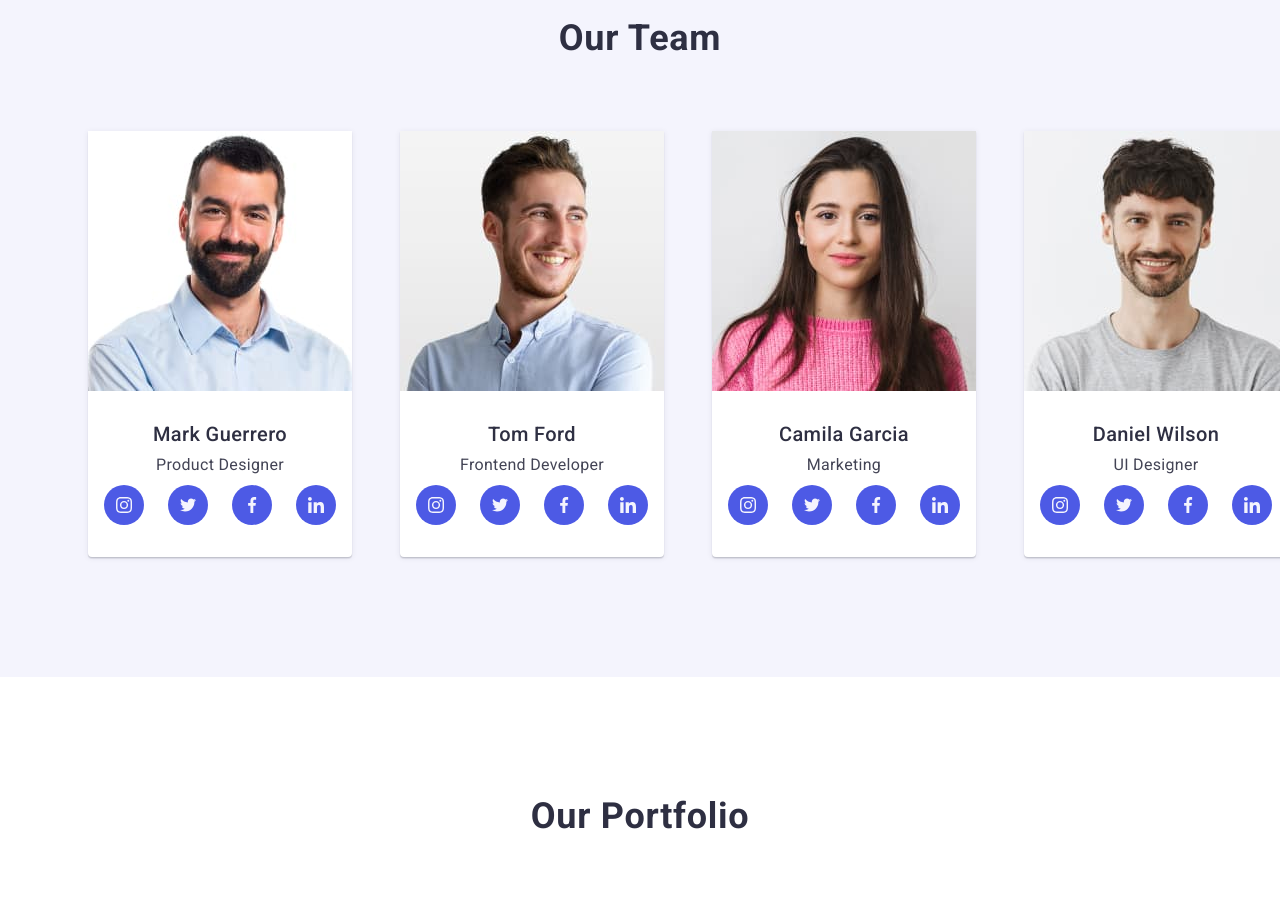
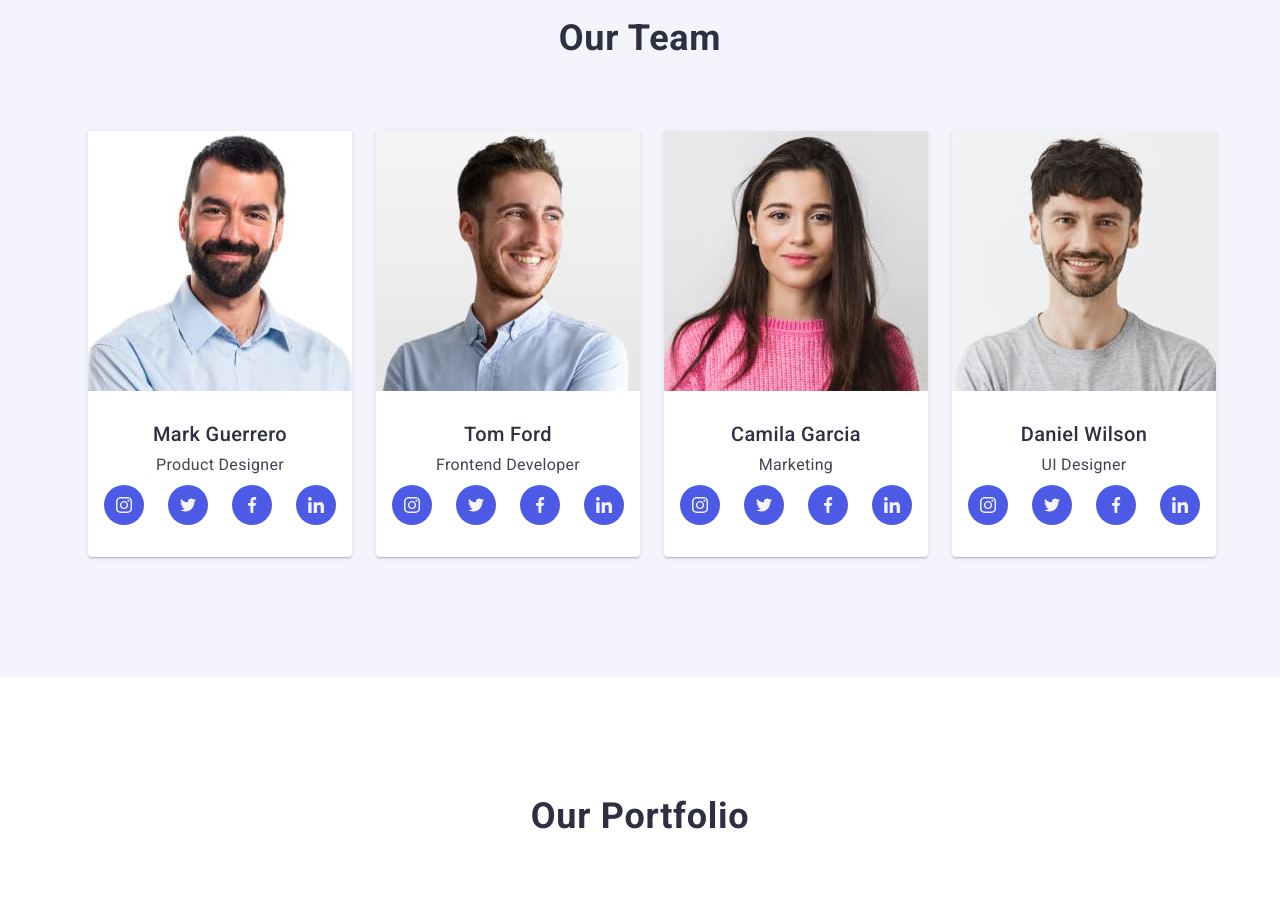
Before and after one commit to Yura-Chek/goit-markup-hw-06, a plain HTML site: page index.html in a window 1280 px wide. Shown: the part 1260-2166 px from the top of the page. Drawn offline with nearby package versions, Linux system fonts and the light colour scheme.

Commit message:
fixed bug from thee size section

```diff
--- a/css/styles.css
+++ b/css/styles.css
@@ -607,7 +607,8 @@ ul {
 .team-list {
   display: flex;
   flex-direction: column;
-  gap: 72px;
+  row-gap: 72px;
+  /* gap: 72px; */
 }
 
 .name {
@@ -640,7 +641,7 @@ ul {
     flex-direction: row;
     flex-wrap: wrap;
     row-gap: 72px;
-    column-gap: 24px;
+    /* column-gap: 24px; */
     padding-left: 108px;
   }
 }
@@ -649,7 +650,6 @@ ul {
   .team-list {
     flex-direction: row;
     flex-wrap: nowrap;
-    gap: 24px;
     padding-left: 0;
   }
   .section-third {
```
